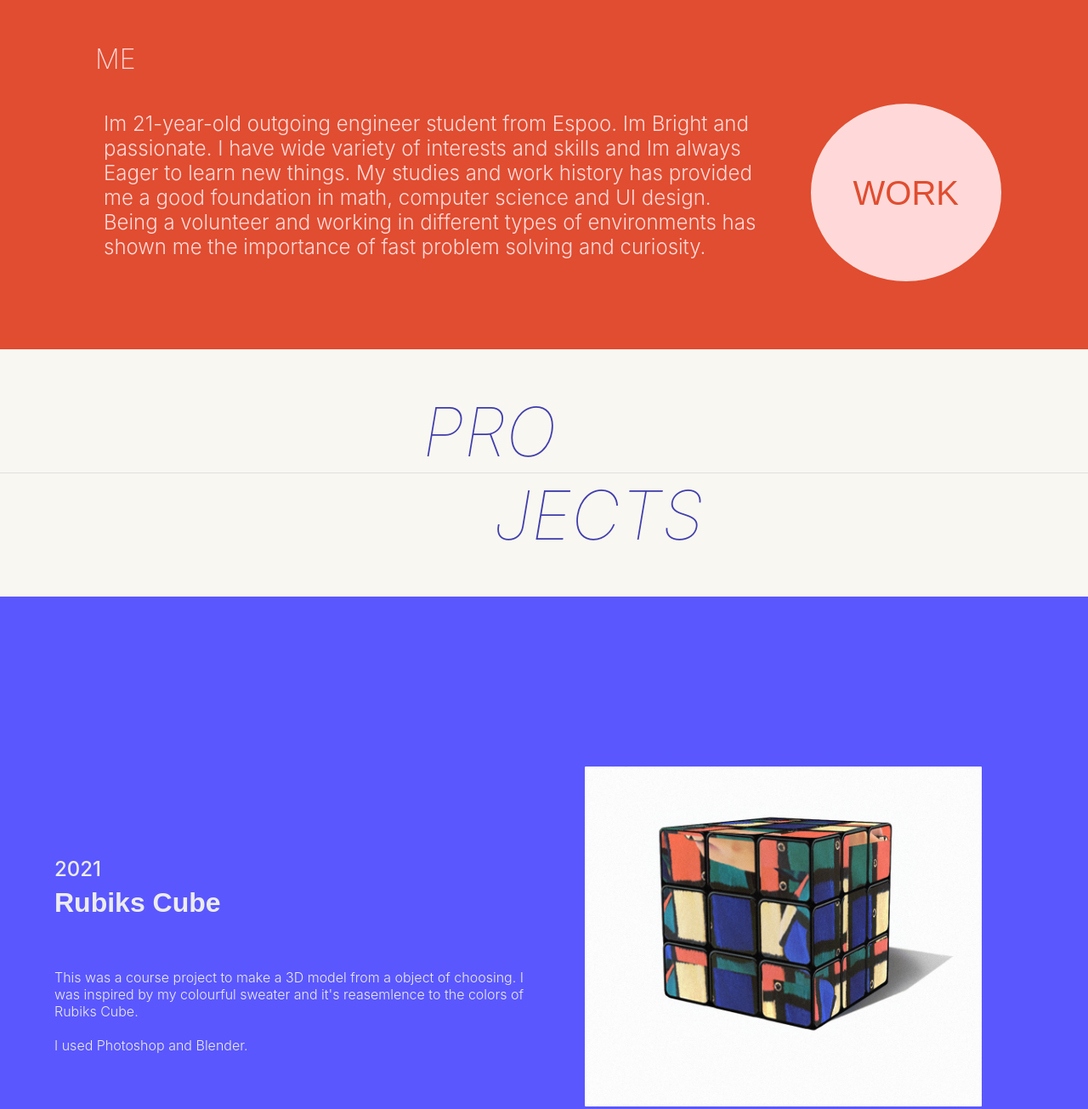
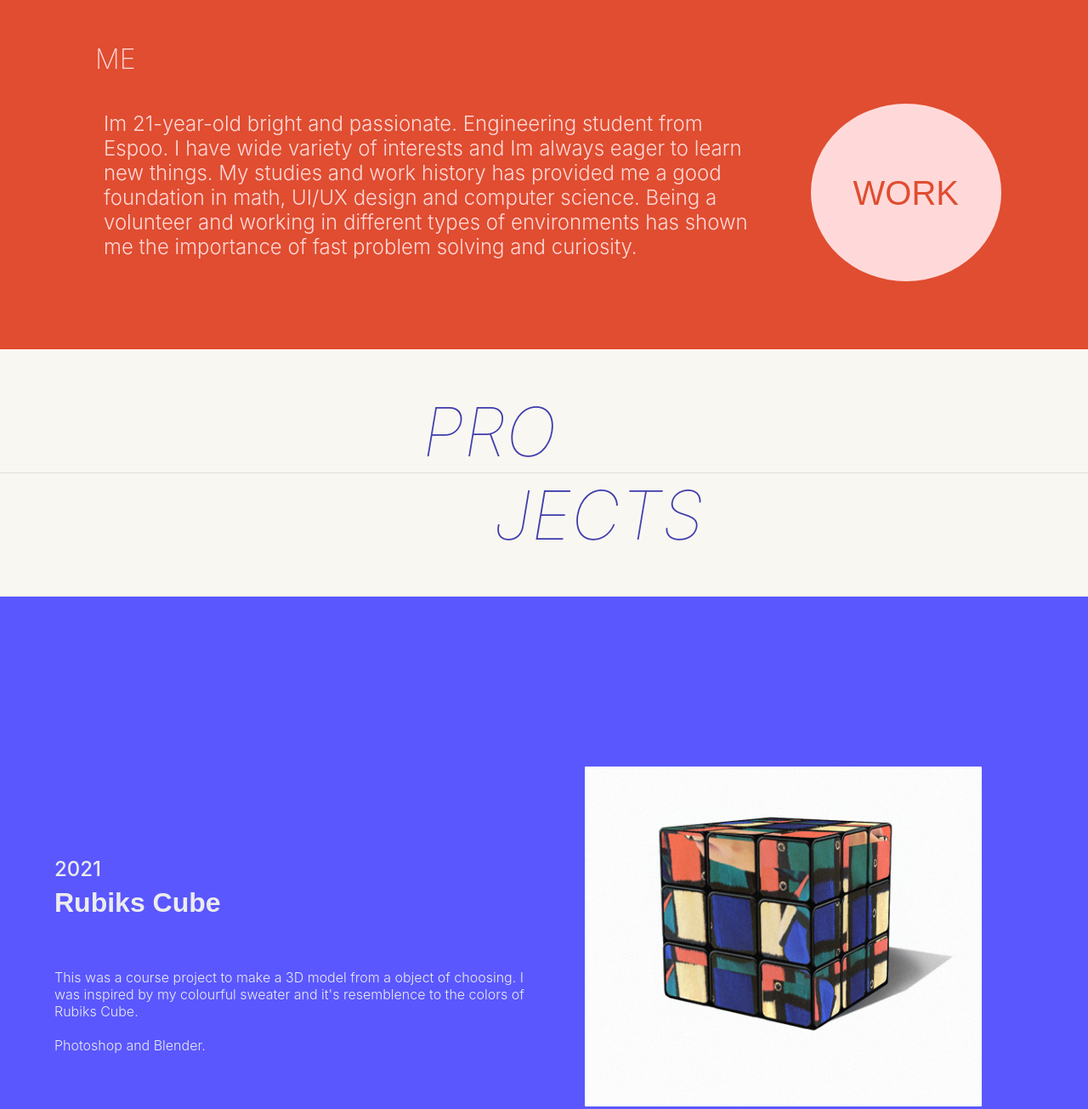
Before and after one commit to siirihytonen/siirihytonen.github.io, a plain HTML site: page index.html in a window 1280 px wide. Shown: the part 680-1985 px from the top of the page at 85% size. Drawn offline with Linux system fonts and the light colour scheme; a web font is replaced by a local one.

Commit message:
Update index.html

```diff
--- a/index.html
+++ b/index.html
@@ -50,10 +50,8 @@
 			<div class="main_container">
 				<h1 class="header"> Me</h1>
 				<div class="main_content">
-					<p> Im 21-year-old outgoing engineer student from Espoo. Im Bright and passionate.
-						I have wide variety of interests and skills and Im always Eager to learn new things.
-
-	My studies and work history has provided me a good foundation in math, computer science and UI design. Being a volunteer and working in different types of environments has shown me the importance of fast problem solving and curiosity.</p>
+					<p> Im 21-year-old bright and passionate. Engineering student from Espoo.
+						I have wide variety of interests and Im always eager to learn new things. My studies and work history has provided me a good foundation in math, UI/UX design and computer science. Being a volunteer and working in different types of environments has shown me the importance of fast problem solving and curiosity.</p>
 					<button class="main_btn"><a href="CV2022.pdf">Work</a> </button>
 					<div class="social_icons">
 					</div>
@@ -73,9 +71,9 @@
 						<h3 >Rubiks Cube </h3>
 						<h4>2021</h4>
 						<p>This was a course project to make a 3D model from a object of choosing.
-							I was inspired by my colourful sweater and it's reasemlence to the colors
+							I was inspired by my colourful sweater and it's resemblence to the colors
 							of Rubiks Cube.<br> <br>
-							I used Photoshop and Blender.
+							Photoshop and Blender.
 						</p>
 					</div>
 				</div>
@@ -84,7 +82,8 @@
 						<img class="image" src="koodaus.png" height="500">
 						<h3>Coding</h3>
 						<p>As an engineer student I have a broad skills on computer science, coding.  <br>
-							In machine learning course i designed an algorithm to predict maximum daytime temperature. I also made gaming projects in Python and C#-course
+							In the Machine learning course I designed an algorithm to predict maximum and minimum daytime temperature. I also made gaming projects in Python and C#-course and designed
+							the graphics with PyQt5.
 							<br>
 							<br>
 							Python, C, Matlab, R, Html, Css, JS, Git
@@ -96,7 +95,11 @@
 						<img class="image" src="graphicskuvat.png" height="500">
 						<h3>Graphics</h3>
 						<h4>2021</h4>
-						<p>I have always been passion towards graphical design and visual things. I edit videos on freetime and have maintained an suffescul youtube channel.</p>
+						<p>I have always had passio townards graphic design and visuality. I edit videos on freetime and have maintained a succesful youtube channel.
+						<br>
+						<br>
+							Adobe Photoshop, Premier Pro, Illustrator, After Effetcs, Figma, blender
+						</p>
 					</div>
 				</div>
 
```
